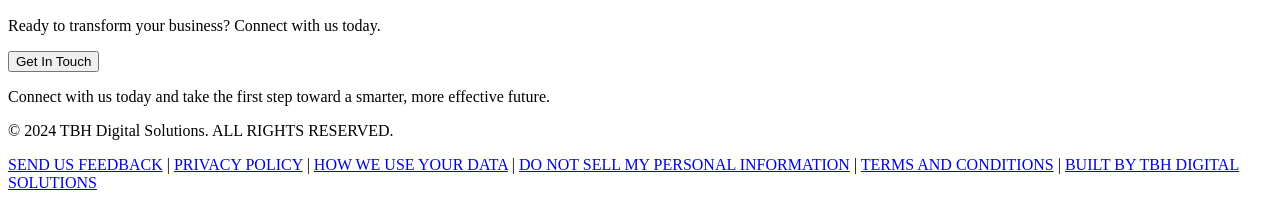
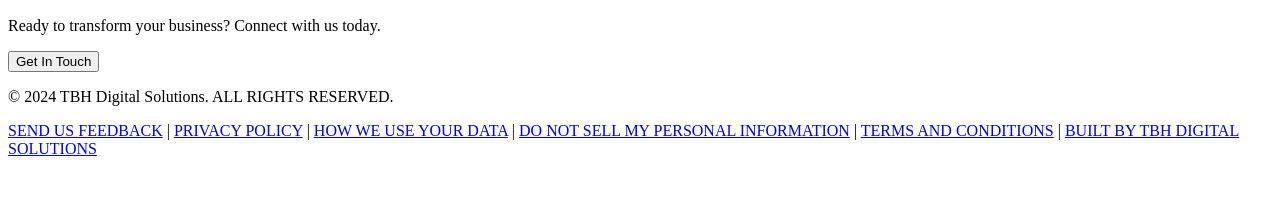
Before and after one commit to TBHDigitalSolutions/TBHDigitalSolutions.com, a website with bundled scripts: page index.html in a window 1280 px wide. Shown: the part 4614-4814 px from the top of the page. After the commit the page ends 4780 px from the top, so only its background shows below. Built offline with nearby package versions, Linux system fonts and the light colour scheme; files whose address does not match are found by name.

Commit message:
footer update

```diff
--- a/index.html
+++ b/index.html
@@ -91,8 +91,6 @@
         gtag('config', 'G-ERVCHVTXK5');
     </script>
 </head>
-
-
 <body>
     <!-- Header / Hero Section -->
     <header>
@@ -339,7 +337,6 @@
 
     <!-- Footer Section -->
     <footer class="deep-navy-gradient">
-        <p>Connect with us today and take the first step toward a smarter, more effective future.</p>
         <p>&copy; 2024 TBH Digital Solutions. ALL RIGHTS RESERVED.</p>
         <nav>
             <a href="#feedback">SEND US FEEDBACK</a> |
```
